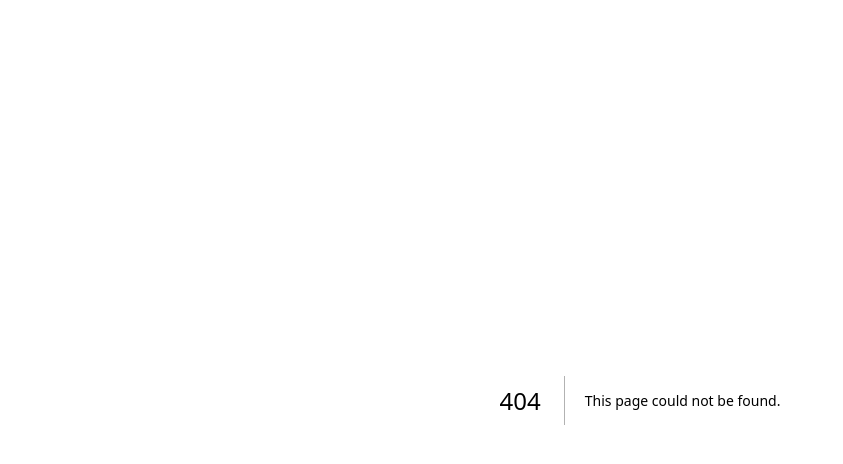
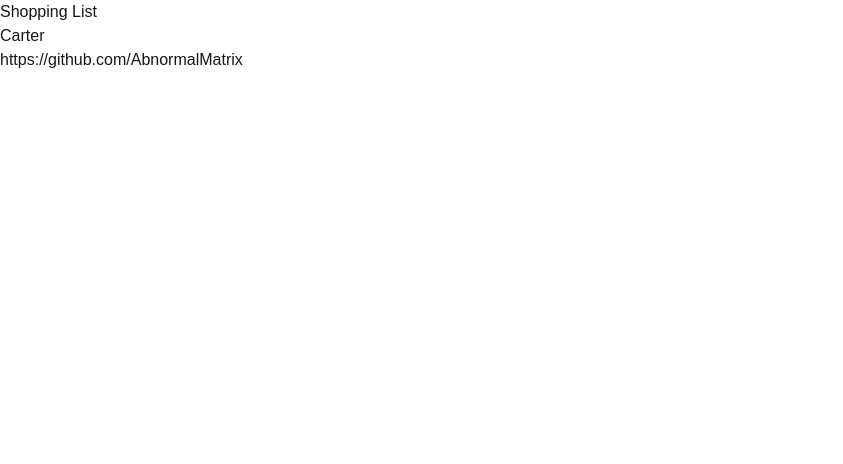
Before and after one commit to Maxwell9-9/cprg306-assignments, a Next.js app: page /week-2 in a window 1280 px wide. Before the commit this address had no page. Shown: the top 464 px of the page, without its empty margins (0-843 px from the left). Built offline with nearby package versions, Linux system fonts and the light colour scheme.

Commit message:
Add the week 2 page

```diff
--- /dev/null
+++ b/app/week-2/page.js
@@ -0,0 +1,10 @@
+import StudentInfo from "./student-info";
+
+export default function Page() {
+    return (
+        <main>
+            <h1>Shopping List</h1>
+            <StudentInfo/>
+        </main>
+    )
+}
--- /dev/null
+++ b/app/week-2/student-info.js
@@ -0,0 +1,14 @@
+import Link from "next/link";
+
+export default function StudentInfo() {
+    const studentName = "Carter";
+    const githubLink = "https://github.com/AbnormalMatrix"
+    return (
+        <div>
+            <p>{studentName}</p>
+            <Link href={githubLink}>{githubLink}</Link>
+        </div>
+
+
+    )
+}
```
